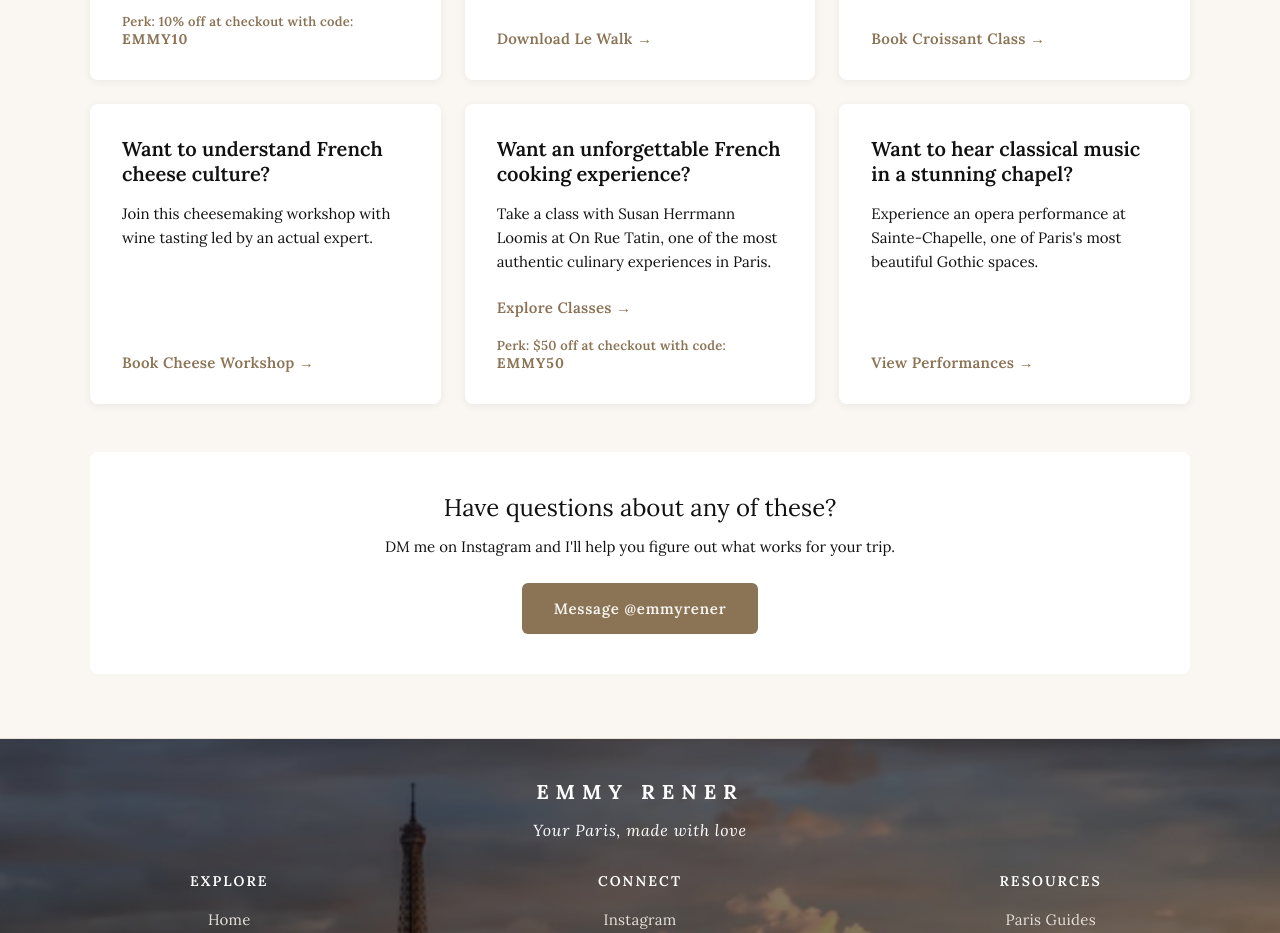
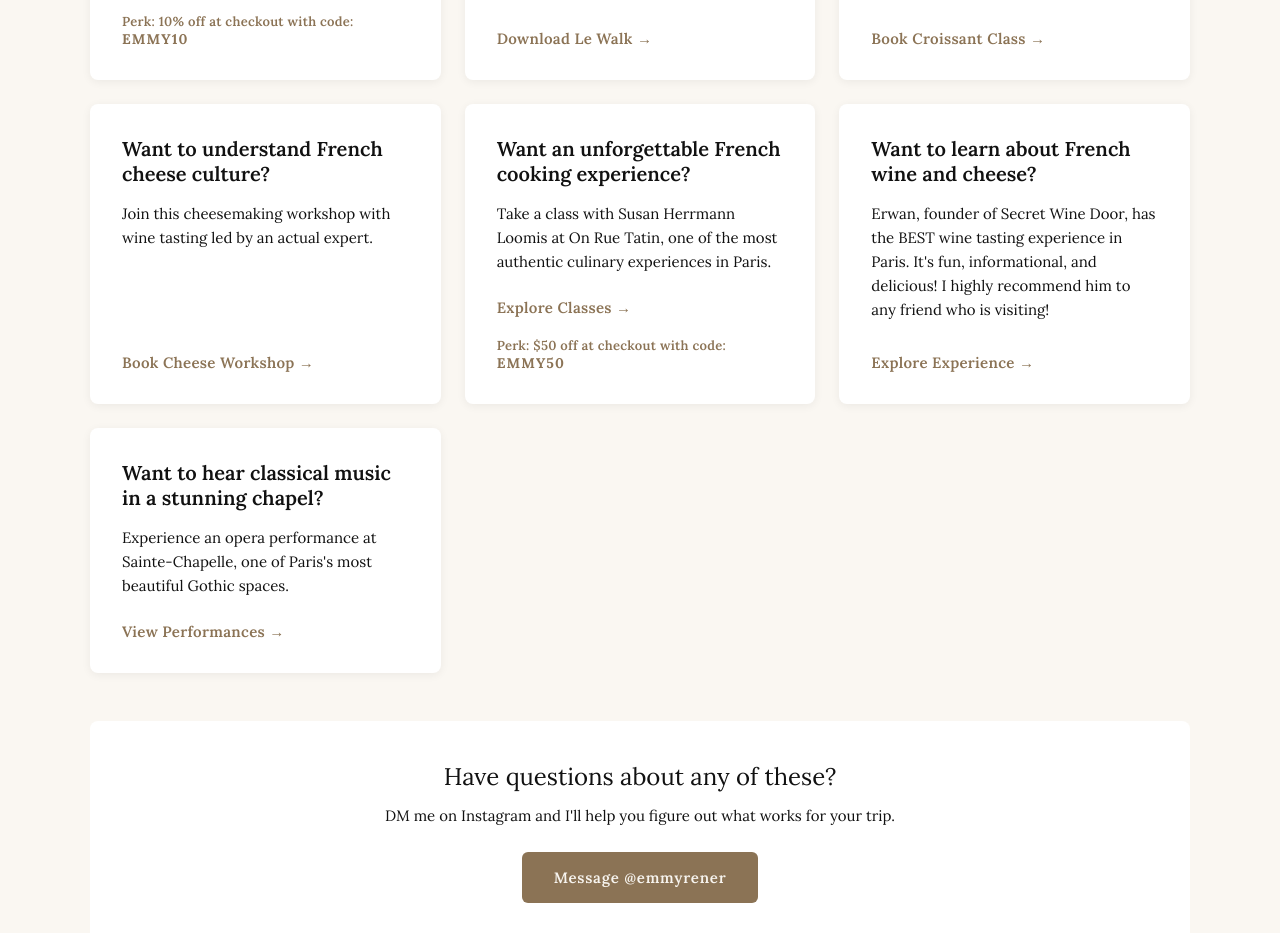
Before and after one commit to sigurvegaris/emmyrener, a React (Create React App) app: page /recommendations in a window 1280 px wide. Shown: the part 1480-2413 px from the top of the page. Built offline with nearby package versions, Linux system fonts and the light colour scheme.

Commit message:
Add EMMY50 coupon code for On Rue Tatin

```diff
--- a/src/components/RecommendationsPage.js
+++ b/src/components/RecommendationsPage.js
@@ -68,6 +68,14 @@ function RecommendationsPage() {
         href: "https://onruetatin.com/classes-form/",
         perk: "$50 off at checkout with code: ",
         perkCode: "EMMY50"
+      },
+      {
+        question: "Want to learn about French wine and cheese?",
+        description: "Erwan, founder of Secret Wine Door, has the BEST wine tasting experience in Paris. It's fun, informational, and delicious! I highly recommend him to any friend who is visiting!",
+        buttonLabel: "Explore Experience",
+        href: "https://www.secretwinedoor.com/",
+        // perk: "$50 off at checkout with code: ",
+        // perkCode: "EMMY50"
       },
       {
         question: "Want to hear classical music in a stunning chapel?",
```
